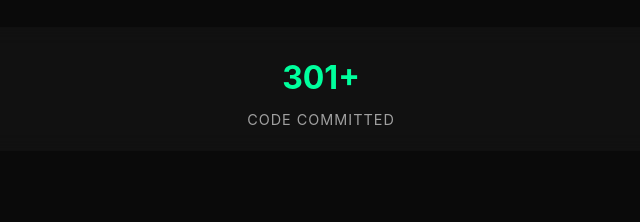
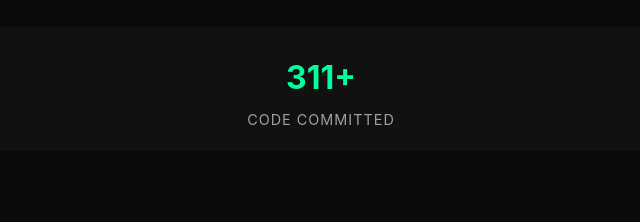
Before and after one commit to Yasouimo/Portfolio, a website: page index.html in a window 1280 px wide. Shown: the part 907-1129 px from the top of the page, 319-959 px from the left. Drawn offline with Linux system fonts and the light colour scheme.

Commit message:
Update index.html

```diff
--- a/index.html
+++ b/index.html
@@ -72,7 +72,7 @@
         <p data-en="Tools && Technologies" data-fr="Outils && Technologies">Tools && Technologies</p>
       </div>
       <div>
-        <h3>301+</h3>
+        <h3>311+</h3>
         <p data-en="Code Committed" data-fr="Commits de Code">Code Committed</p>
       </div>
     </div>
```
